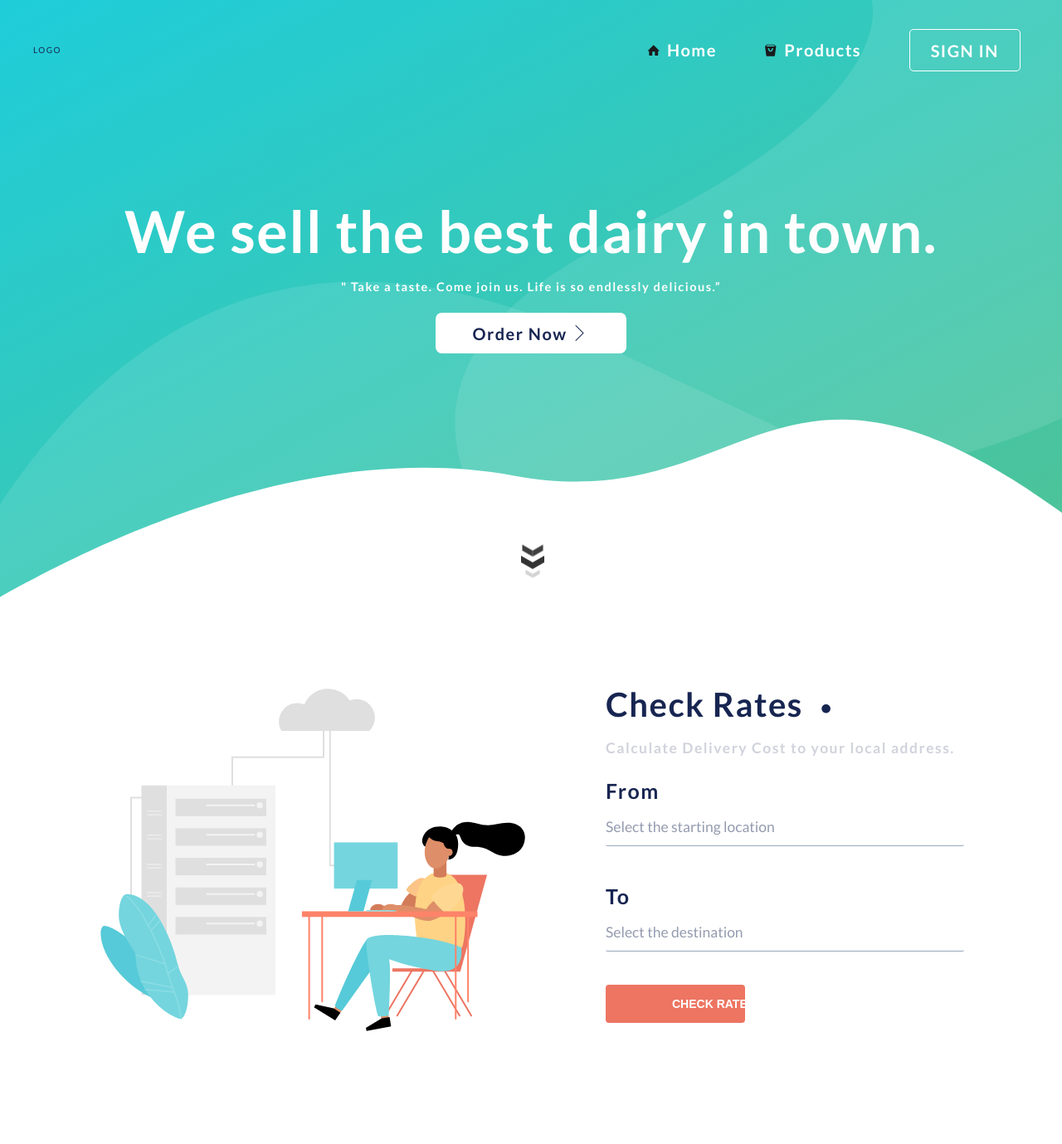
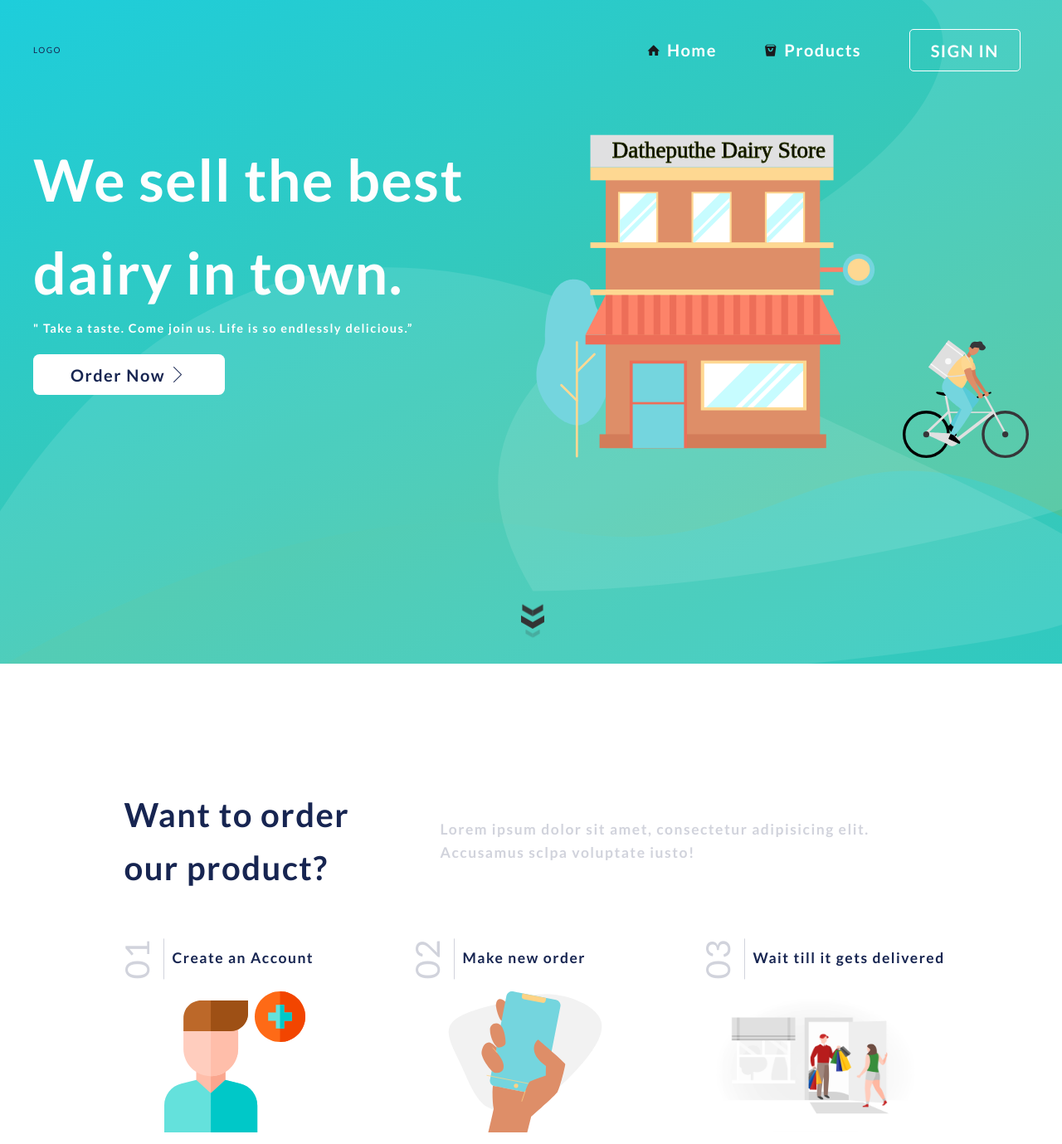
Before and after one commit to kkritii/dairy-shopping-portal, a PHP site: page / in a window 1280 px wide. Shown: the top 1379 px of the page at 83% size. Run offline with PHP 8.4, Linux system fonts and the light colour scheme; some libraries are stand-ins or nearby versions; some web fonts are replaced.

Commit message:
Added Header svg

```diff
--- a/index.html
+++ b/index.html
@@ -13,7 +13,7 @@
 </head>
 <body>
     <div class="container">
-        <section class="header">
+        <header class="header">
           <!-- <div id="notification-bar" >
             <div class="notification">
                 <div>
@@ -76,7 +76,11 @@
                     <span>Order Now</span>
                     <span class="lnr lnr-chevron-right"></span>
                 </button>
-            </header>
+			</header>
+			<div class="heading__svg">
+				<img src="./img/house.svg" height="400"  alt="" class="heading__svg--home">
+				<img src="./img/cycle-boy.svg" height="150" alt="" class="heading__svg--cycle">
+			</div>
 		  </div>
 		  <div class="arrow-container">
 		  <a class="down-arrow" href="#rate">
--- a/sass/components/_heading.scss
+++ b/sass/components/_heading.scss
@@ -4,12 +4,14 @@
     left: 50%;
     transform: translate(-50%, -50%);
     width: 100%;
+    display: flex;
+    @include margin-to-center;
 }
 
 .heading__primary {
     display: block;
     color: #fefefe;
-    text-align: center;
+    // text-align: center;
 
     &--main {
         font-size: 7rem;
@@ -17,7 +19,7 @@
     }
 
     &--sub {
-        text-align: center;
+        // text-align: center;
         font-size: 1.45rem;
     }
 }
--- a/sass/layout/_footer.scss
+++ b/sass/layout/_footer.scss
@@ -84,6 +84,8 @@
         .contact {
             display: flex;
             flex-direction: row;
+            justify-content: flex-start;
+            margin-top: 1.75rem;
 
             &__no {
                 display: flex;
--- a/sass/layout/_header.scss
+++ b/sass/layout/_header.scss
@@ -2,9 +2,21 @@
     background-image: url("../../img/header-background.svg");
     // background-color: #FCEFEF;
     background-size: cover;
-    background-position: center bottom;
-    height: 90vh;
+    background-repeat: no-repeat;
+    height: 100vh;
+    width: 100vw;
     position: relative;
 
     // width: 120%;
 }
+
+.heading__svg {
+    display: flex;
+
+    &--home {}
+
+    &--cycle {
+        display: flex;
+        align-self: flex-end;
+    }
+}
--- a/src/signup.html
+++ b/src/signup.html
@@ -80,7 +80,7 @@
                 </form>
             </div>
             <div class="col-2">
-                <img src="../img/sign-up-illustration-1.svg" alt="Illustration" class="login-img">
+                <img src="../img/sign-up-illustration.svg" alt="Illustration" class="login-img">
             </div>
       </section>
 
```
Also changed, not shown: other parts of index.html (+33 -27 lines), css/main.css (+17 -4 lines), css/main.min.css, img/cicle-boy.svg (added), img/cycle-boy.svg (added), img/header-background.svg, img/house.svg (added), img/not-used/food-delivery-colour.svg (added), img/sign-up-illustration-1.svg (deleted), img/sign-up-illustration.svg (renamed from img/sign-up-illustrations.svg). Lines whose indentation alone changed are shown as unchanged.
